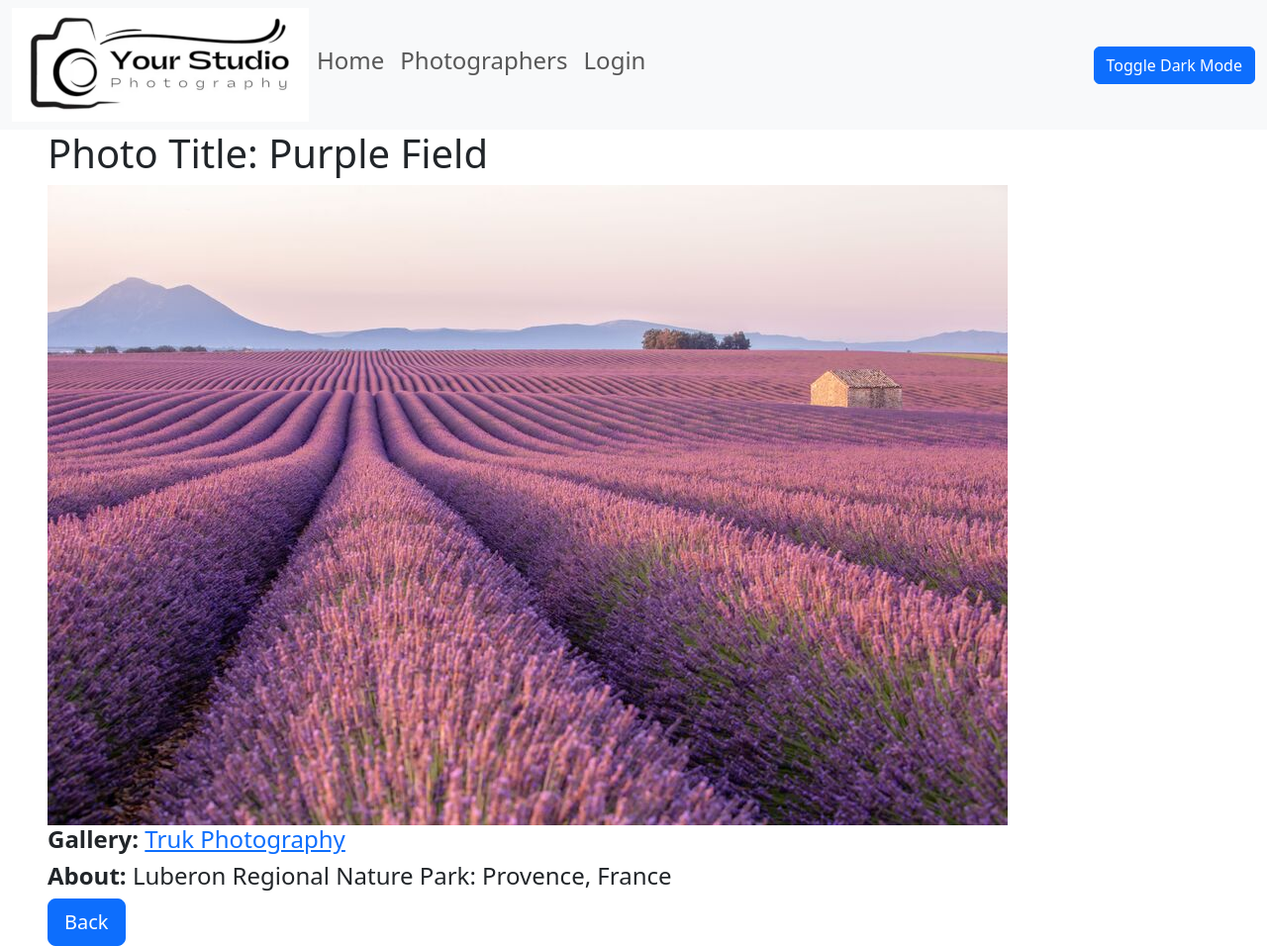
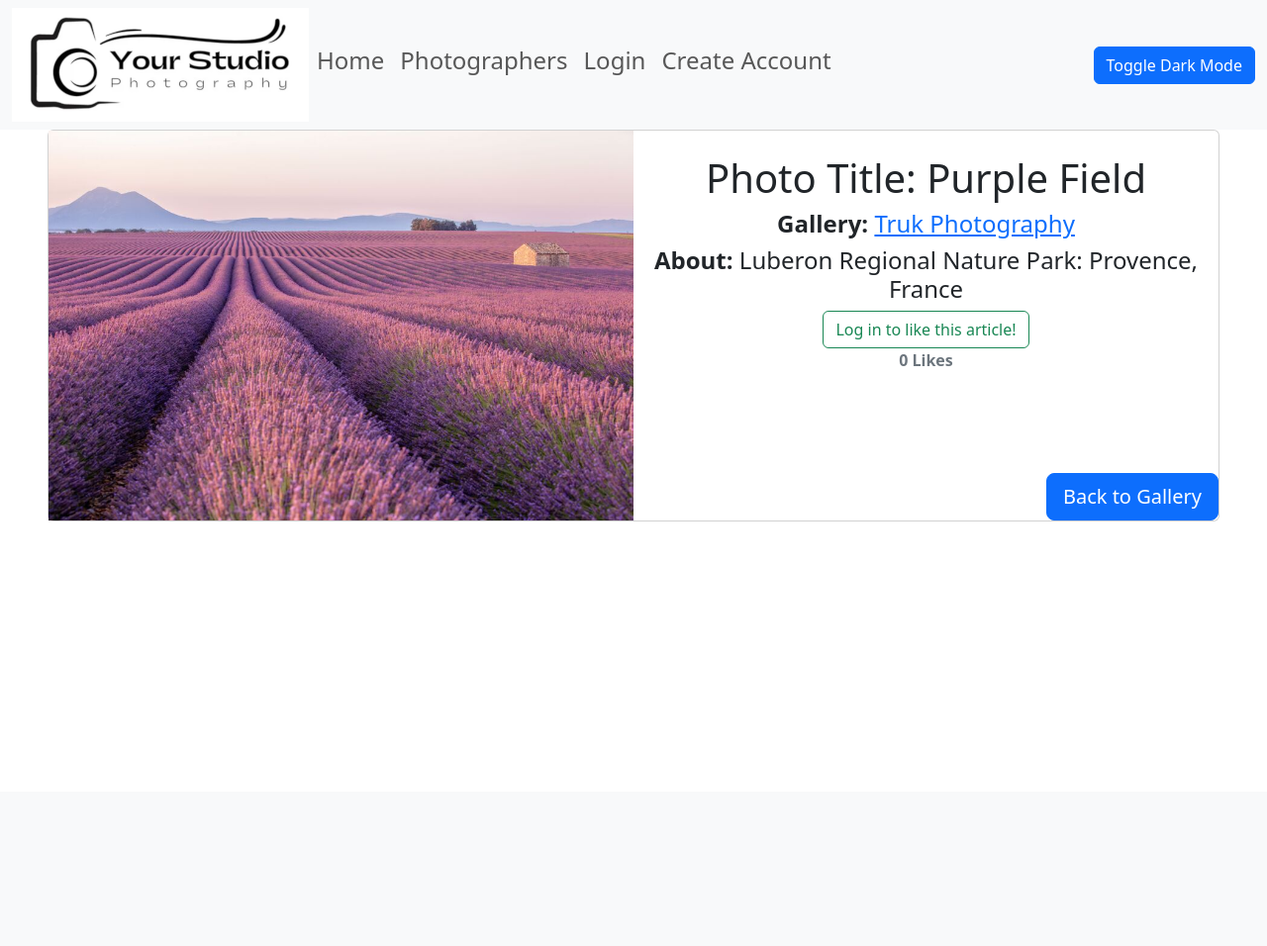
Before and after one commit to Roodcube/CS3300-Photo-Project, a Django app: page /photo/6 in a window 1280 px wide. Shown: the whole page at 99% size. After the commit the page ends 527 px from the top, so only its background shows below. Run offline with Django 4.2, Linux system fonts and the light colour scheme; data comes from the database, SQL or seed files in the repository; both versions use the stored data as it was after the commit; some libraries are stand-ins or nearby versions.

Commit message:
Added like button functionality

```diff
--- a/photo_app/models.py
+++ b/photo_app/models.py
@@ -1,5 +1,6 @@
 from django.db import models
 from django.urls import reverse
+from django.contrib.auth.models import User
 
 # Create your models here.
 
@@ -39,12 +40,15 @@ class Photo(models.Model):
     about = models.TextField((""), blank=True)
     altText = models.CharField(max_length=200, default="User Submitted Photo")
     gallery = models.ForeignKey(Gallery, on_delete=models.CASCADE, default = None)
+    likes = models.ManyToManyField(User, related_name='photo_like')
 
 
     def __str__(self):
         return self.title
     def get_absolute_url(self):
         return reverse('photo-detail', args=[str(self.id)])
+    def number_of_likes(self):
+        return self.likes.count()
 
 """
 # Model to represent the relationship between photos and Gallerys.
--- a/photo_app/templates/photo_app/base_template.html
+++ b/photo_app/templates/photo_app/base_template.html
@@ -39,6 +39,7 @@
 <li class="nav-item"><h4>Welcome {{ user.get_username }}</h4></li>
 {% else %}
 <li class="nav-item"><a class="nav-link" href="{% url 'login' %}?next={{ request.path }}"><h4>Login</h4></a></li>
+<li class="nav-item"><a class="nav-link" href="{% url 'register_page' %}?next={{ request.path }}"><h4>Create Account</h4></a></li>
 {% endif %}
 </ul>
 </div>
--- a/photo_app/templates/photo_app/photo_detail.html
+++ b/photo_app/templates/photo_app/photo_detail.html
@@ -3,13 +3,42 @@
 
 {% block content %}
 
+<div class = "card mb-3">
+    <div class="row g-0">
+        <div class="col-md-6">
+<img class="img-fluid" src="{{photo.picture.url}}" alt="{{photo.altText}}">
+        </div>
+        <div class="col-md-6">
+            <div class="card-body>">
+                <div class="text-center">
+                    <div class="mt-4">
 <h1>Photo Title: {{ photo.title }}</h1>
-
-<img class="img-fluid" src="{{photo.picture.url}}" alt="{{photo.altText}}">
 <h4><strong>Gallery: </strong><a href="{{ photo.gallery.get_absolute_url }}">{{ photo.gallery.title }} </a>
 <h4><strong>About: </strong> {{ photo.about }}</h4>
-<a class="btn btn-primary btn-lg" href="{% url 'gallery-detail' photo.gallery_id %}" role="button">Back</a>
-
-
+<!-- LIKES -->
+{% if user.is_authenticated %}
+<form action="{% url 'photo_like' photo.id %}" method="POST">
+  {% csrf_token %}
+  <a>
+  {% if post_is_liked %}
+  <button type="submit" name="photo_id" value="{{photo.id}}" class="btn btn-primary">Unlike</button>
+  {% else %}
+  <button type="submit" name="photo_id" value="{{photo.id}}" class="btn btn-primary">Like</button>
+  {% endif %}
+</form>
+{% else %}
+<a class="btn btn-outline-success" href="{% url 'login' %}?next={{request.path}}">Log in to like this article!</a><br>
+{% endif %}
+<strong class="text-secondary">{{ number_of_likes }} Like{{ number_of_likes|pluralize }}</strong>
+</a>
+</div>
+</div>
+            </div>
+        </div>
+    </div>
+    <div class="position-absolute bottom-0 end-0">
+    <a class="btn btn-primary btn-lg" href="{% url 'gallery-detail' photo.gallery_id %}" role="button">Back to Gallery</a>
+    </div>
+</div>
 
 {% endblock %}
--- a/photo_app/urls.py
+++ b/photo_app/urls.py
@@ -15,6 +15,7 @@ path('photographer/<int:pk>', views.PhotographerDetailView.as_view(), name='phot
 path('gallery/<int:pk>', views.GalleryDetailView.as_view(), name='gallery-detail'),
 path('photos/', views.PhotoListView.as_view(), name='photos'),
 path('photo/<int:pk>', views.PhotoDetailView.as_view(), name='photo-detail'),
+path('photo-like/<int:pk>', views.photoLike, name="photo_like"),
 
 path('gallery/<int:gallery_id>/create_photo/', views.createPhoto, name='create_photo'),
 path('gallery/<int:gallery_id>/delete_photo/<int:photo_id>', views.deletePhoto, name='delete_photo'),
--- a/photo_app/views.py
+++ b/photo_app/views.py
@@ -1,5 +1,5 @@
-from django.shortcuts import render, redirect
-from django.http import HttpResponse
+from django.shortcuts import render, redirect, get_object_or_404
+from django.http import HttpResponseRedirect
 from django.views import generic
 from .models import *
 from .forms import *
@@ -31,6 +31,28 @@ class PhotoListView(generic.ListView):
     model = Photo
 class PhotoDetailView(generic.DetailView):
     model = Photo
+
+    def get_context_data(self, **kwargs):
+        context = super().get_context_data(**kwargs)
+
+        likes_connected = get_object_or_404(Photo, id=self.kwargs['pk'])
+        liked = False
+        if likes_connected.likes.filter(id=self.request.user.id).exists():
+            liked = True
+        context['number_of_likes'] = likes_connected.number_of_likes()
+        context['post_is_liked'] = liked
+        return context
+
+def photoLike(request, pk):
+    photo = get_object_or_404(Photo, id=request.POST.get('photo_id'))
+
+    if photo.likes.filter(id=request.user.id).exists():
+        photo.likes.remove(request.user)
+    else:
+        photo.likes.add(request.user)
+
+    return HttpResponseRedirect(reverse('photo-detail', args=[str(pk)]))
+
 
 def createPhoto(request, gallery_id):
     form = PhotoForm()
```
Also changed, not shown: photo_app/templates/photo_app/gallery_detail.html (+6 -1 lines), db.sqlite3, photo_app/migrations/0006_photo_likes_alter_photo_alttext.py (added).
